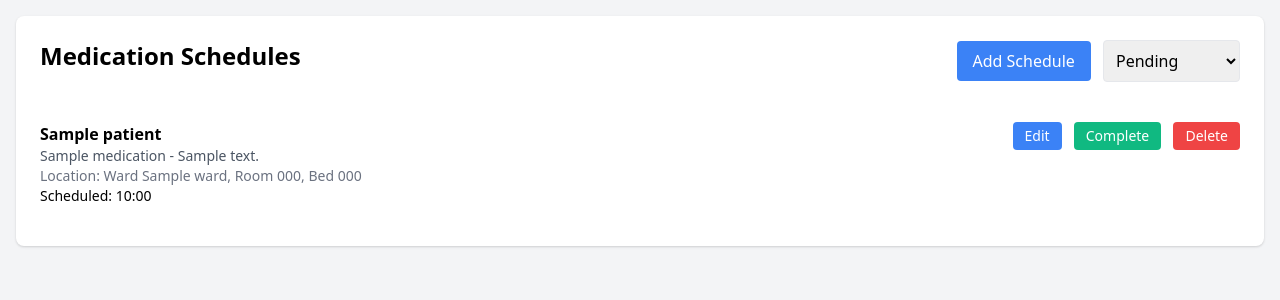
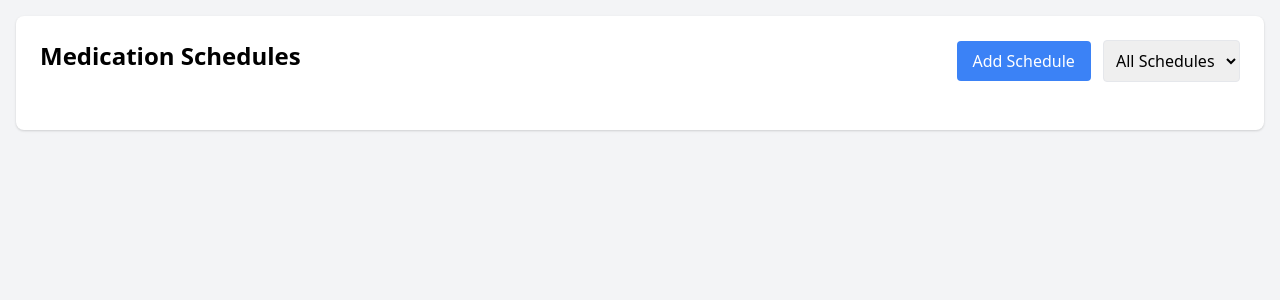
Before and after one commit to MasterMong/medic-schedule, a FastAPI app: template templates/schedules/list.html in a window 1280 px wide. Shown: the part 64-364 px from the top of the page. Run offline with FastAPI, Linux system fonts and the light colour scheme; the template is opened without the code that fills it: most values are stand-ins (such as "Sample title", 1, 10 or a date in 2020); data that the repository does not hold is empty; some libraries are stand-ins or nearby versions.

Commit message:
Filter medication schedules to show only pending items and update the schedule list template for real-time status handling

```diff
--- a/app/main.py
+++ b/app/main.py
@@ -72,10 +72,14 @@ async def schedules_page(request: Request):
         schedules = db.query(models.MedicationSchedule)\
             .join(models.Patient)\
             .join(models.Medication)\
+            .filter(models.MedicationSchedule.is_completed == False)\
             .options(
-                joinedload(models.MedicationSchedule.patient),
+                joinedload(models.MedicationSchedule.patient).joinedload(models.Patient.bed)
+                .joinedload(models.Bed.room)
+                .joinedload(models.Room.ward),
                 joinedload(models.MedicationSchedule.medication)
             )\
+            .order_by(models.MedicationSchedule.schedule_time)\
             .all()
         patients = db.query(models.Patient).all()
         medications = db.query(models.Medication).all()
@@ -85,7 +89,8 @@ async def schedules_page(request: Request):
                 "request": request,
                 "schedules": schedules,
                 "patients": patients,
-                "medications": medications
+                "medications": medications,
+                "current_status": "pending"
             }
         )
     finally:
--- a/app/routers/medication_schedules.py
+++ b/app/routers/medication_schedules.py
@@ -40,12 +40,14 @@ def get_schedules_list(request: Request, db: Session = Depends(get_db)):
     schedules = db.query(models.MedicationSchedule)\
         .join(models.Patient)\
         .join(models.Medication)\
+        .filter(models.MedicationSchedule.is_completed == False)\
         .options(
             joinedload(models.MedicationSchedule.patient).joinedload(models.Patient.bed)
             .joinedload(models.Bed.room)
             .joinedload(models.Room.ward),
             joinedload(models.MedicationSchedule.medication)
         )\
+        .order_by(models.MedicationSchedule.schedule_time)\
         .all()
     return templates.TemplateResponse(
         "schedules/_list.html",
--- a/templates/schedules/list.html
+++ b/templates/schedules/list.html
@@ -17,7 +17,7 @@
                     hx-target="#schedulesList"
                     hx-params="status">
                 <option value="all">All Schedules</option>
-                <option value="pending" selected>Pending</option>
+                <option value="pending" {% if current_status == "pending" %}selected{% endif %}>Pending</option>
                 <option value="completed">Completed</option>
             </select>
         </div>
@@ -26,7 +26,7 @@
     <!-- Schedule List with real-time updates -->
     <div id="schedulesList"
          class="divide-y"
-         hx-get="/api/schedules/list"
+         hx-get="/api/schedules/list?status=pending"
          hx-trigger="every 60s, load">
         {% include "schedules/_list.html" %}
     </div>
```
